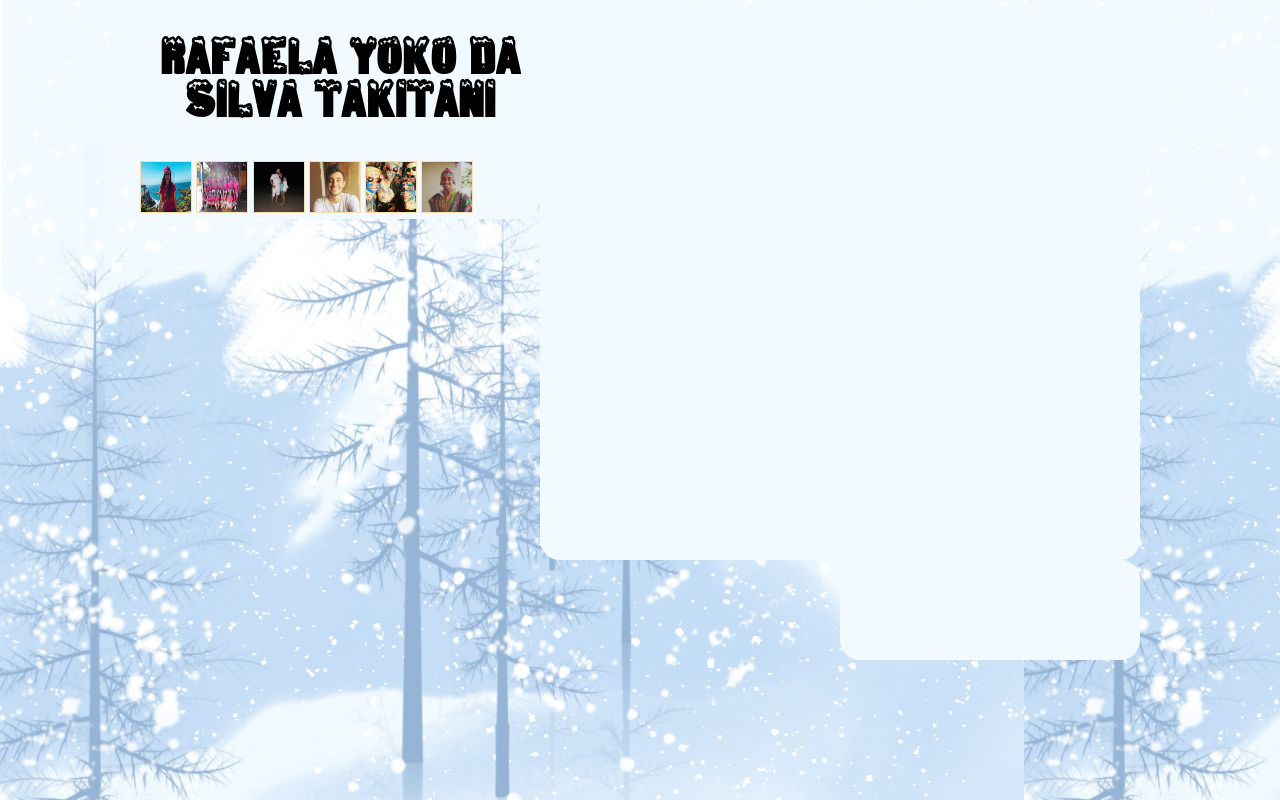
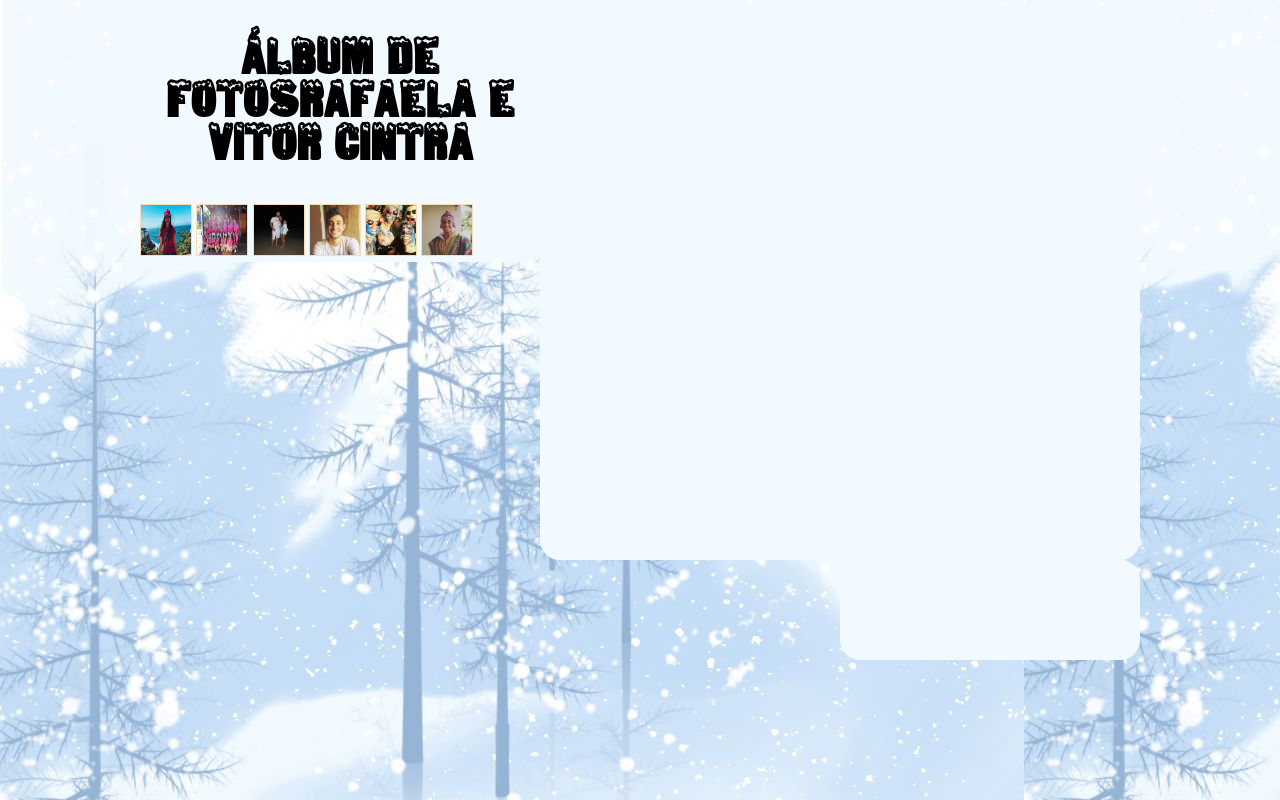
Before and after one commit to rafayoko/progweb, a plain HTML site: page atividade6.html in a window 1280 px wide. Drawn offline with Linux system fonts and the light colour scheme.

Commit message:
Update atividade6.html

```diff
--- a/atividade6.html
+++ b/atividade6.html
@@ -50,7 +50,7 @@ alert("senha errada");window.location = "atividade4.html"
 
 <section class="albumrafa">
     <header>
-            <h1>Rafaela Yoko Da Silva Takitani</h1> </header>
+            <h1>Álbum de fotosRafaela e </br> Vitor Cintra</h1> </header>
 
 
     <img id="rafa1" onmouseout="undisplayPicture()" onmouseover="displayPicture(this)" src="imagens/rafacalifa.jpeg">
```
